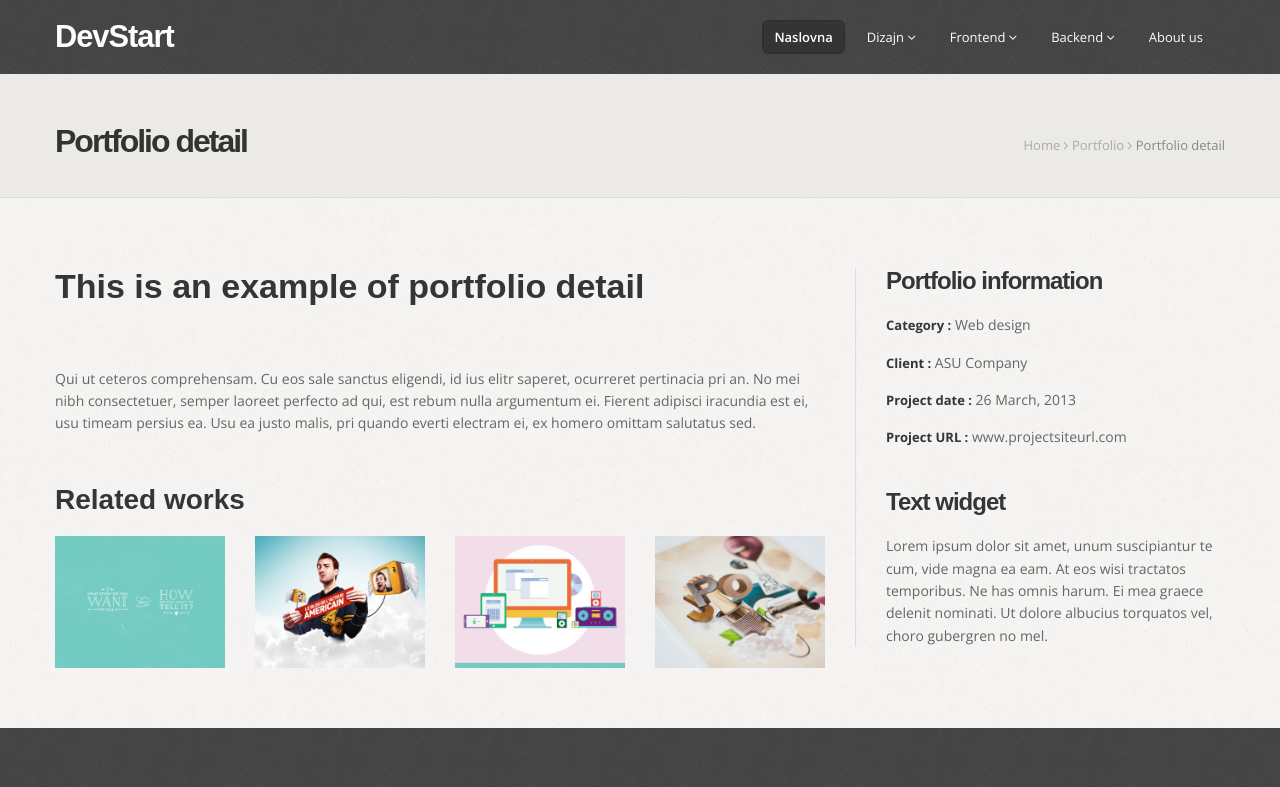
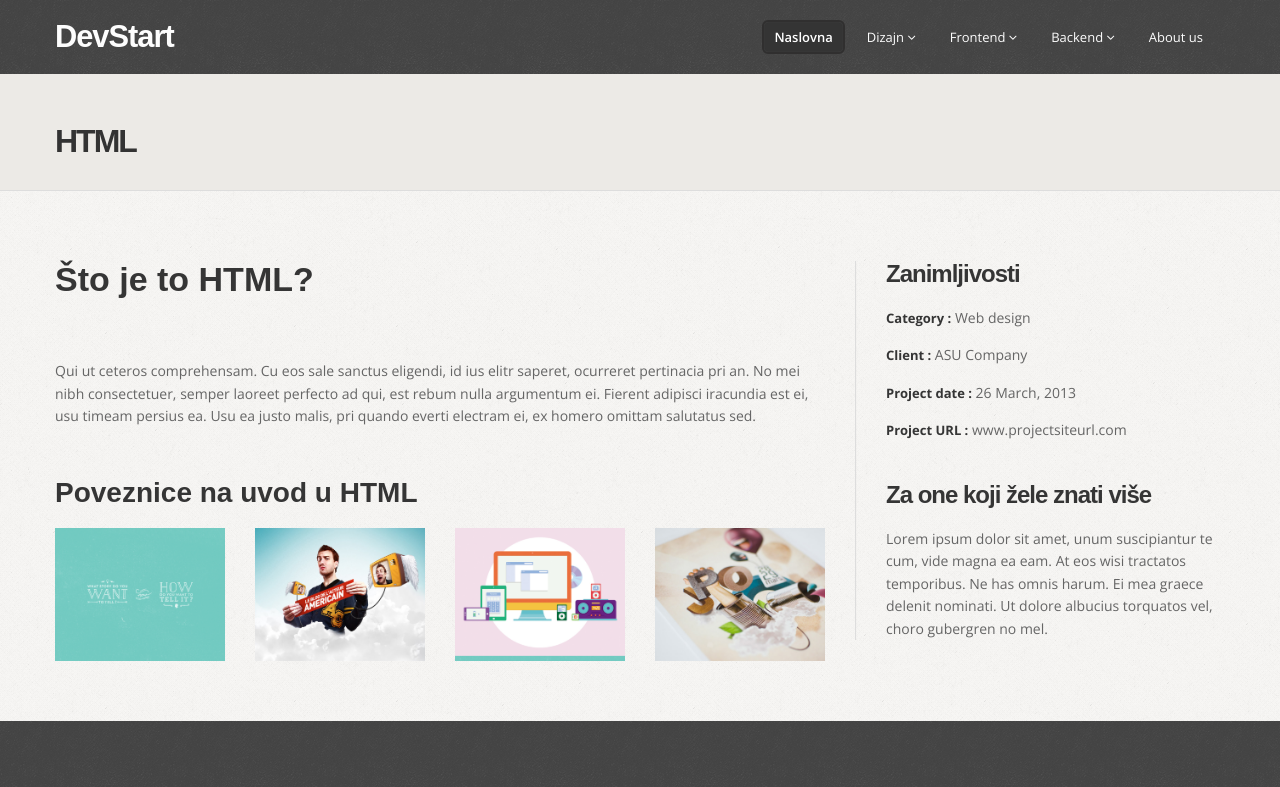
Before and after one commit to IvonaPalko/DevStart-final, a plain HTML site: page html.html in a window 1280 px wide. Shown: the top 787 px of the page. Drawn offline with nearby package versions, Linux system fonts and the light colour scheme.

Commit message:
Update html.html

```diff
--- a/html.html
+++ b/html.html
@@ -3,10 +3,10 @@
 
 <head>
   <meta charset="utf-8">
-  <title>Remember - Multipurpose bootstrap site template</title>
+  <title>DevStart - HTML</title>
   <meta name="viewport" content="width=device-width, initial-scale=1.0" />
-  <meta name="description" content="Your page description here" />
-  <meta name="author" content="" />
+  <meta name="description" content="Learn HTML" />
+  <meta name="author" content="Ivona Palko" />
 
   <!-- css -->
   <link href="css/bootstrap.css" rel="stylesheet" />
@@ -93,15 +93,8 @@
         <div class="row">
           <div class="span4">
             <div class="inner-heading">
-              <h2>Portfolio detail</h2>
+              <h2>HTML</h2>
             </div>
-          </div>
-          <div class="span8">
-            <ul class="breadcrumb">
-              <li><a href="index.html">Home</a> <i class="icon-angle-right"></i></li>
-              <li><a href="#">Portfolio</a> <i class="icon-angle-right"></i></li>
-              <li class="active">Portfolio detail</li>
-            </ul>
           </div>
         </div>
       </div>
@@ -114,7 +107,7 @@
             <article class="noborder">
               <div class="top-wrapper">
                 <div class="post-heading">
-                  <h3><a href="#">This is an example of portfolio detail</a></h3>
+                  <h3>Što je to HTML?</h3>
                 </div>
                 <!-- start flexslider -->
                 <div class="portfolio-detail">
@@ -132,7 +125,7 @@
 
             <div class="row">
               <div class="span8">
-                <h4>Related works</h4>
+                <h4>Poveznice na uvod u HTML</h4>
               </div>
               <div class="grid related-works cs-style-3">
                 <div class="span2">
@@ -199,7 +192,7 @@
           <div class="span4">
             <aside class="right-sidebar">
               <div class="widget">
-                <h5 class="widgetheading">Portfolio information</h5>
+                <h5 class="widgetheading">Zanimljivosti</h5>
                 <ul class="folio-detail">
                   <li><label>Category :</label> Web design</li>
                   <li><label>Client :</label> ASU Company</li>
@@ -209,7 +202,7 @@
 
               </div>
               <div class="widget">
-                <h5 class="widgetheading">Text widget</h5>
+                <h5 class="widgetheading">Za one koji žele znati više</h5>
                 <p>
                   Lorem ipsum dolor sit amet, unum suscipiantur te cum, vide magna ea eam. At eos wisi tractatos temporibus. Ne has omnis harum. Ei mea graece delenit nominati. Ut dolore albucius torquatos vel, choro gubergren no mel.
                 </p>
```
